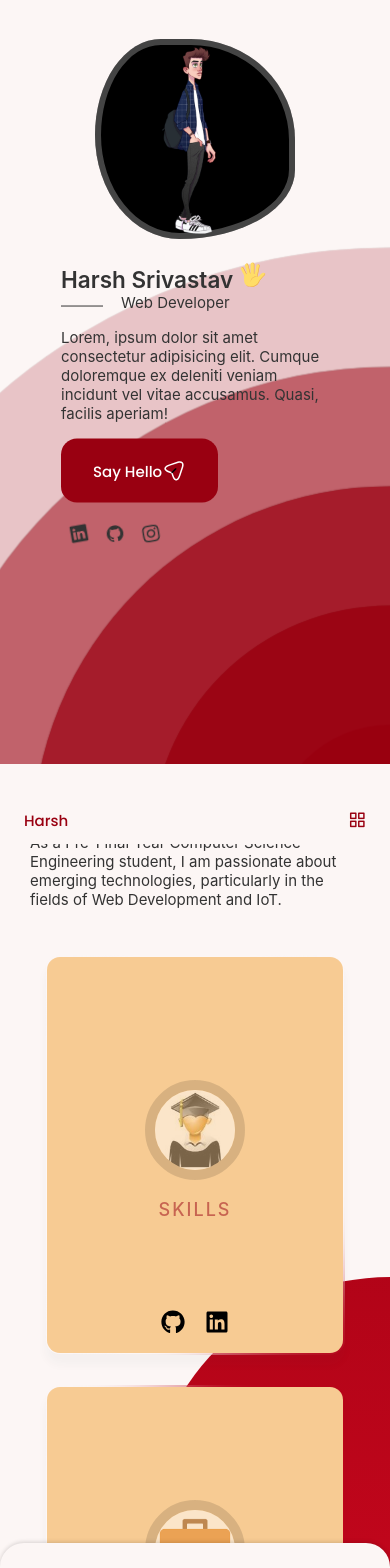
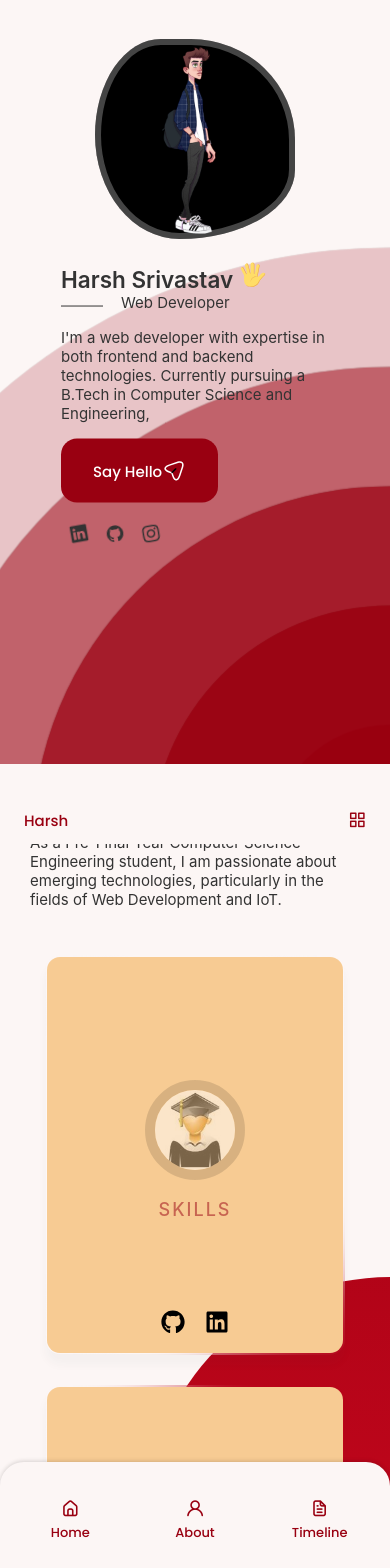
Before and after one commit to Hasrivastav/Journey, a React (Create React App) app: page / in a window 390 px wide. Shown: the top 1568 px of the page. Built offline with nearby package versions, Linux system fonts and the light colour scheme; a small style sheet from the web is missing.

Commit message:
responsivness

```diff
--- a/src/App.js
+++ b/src/App.js
@@ -20,13 +20,13 @@ function App() {
 
    <>
    <Header />
-   <main className='main'>
 
-    <Home />
-     <About />
-    <Timeline />
-    <Footer />
-   </main>
+
+<Home  />
+<About  />
+<Timeline  />
+<Footer  />
+
   </>
   );
 }
--- a/src/components/About.jsx
+++ b/src/components/About.jsx
@@ -6,7 +6,7 @@ import {  FaGithub, FaLinkedin } from 'react-icons/fa';
 
 const About = () => {
   return (
-    <div className="about">
+    <div id="about" className="about">
 
 
 
--- a/src/components/Data.jsx
+++ b/src/components/Data.jsx
@@ -56,7 +56,7 @@ const Data = () => {
         </h1>
         <h3 style={{color: 'hsl(var(--hue), var(--sat), 20%)'}} className="home__subtitle">Web Developer</h3>
         <p className="home__description">
-            Lorem, ipsum dolor sit amet consectetur adipisicing elit. Cumque doloremque ex deleniti veniam incidunt vel vitae accusamus. Quasi, facilis aperiam!
+        I'm a web developer with expertise in both frontend and backend technologies. Currently pursuing a B.Tech in Computer Science and Engineering,
         </p>
 
         <a href='#contact' className="button button--flex" onClick={() => window.open('mailto:harshsrivastav2111@gmail.com')}>
--- a/src/components/Header.jsx
+++ b/src/components/Header.jsx
@@ -26,23 +26,14 @@ const Header = () => {
         </a>
      </li>
 
-     {/* <li className="nav__item">
-        <a href="#skills" className="nav__link">
+     <li className="nav__item">
+        <a href="#timeline" className="nav__link">
         <i className="uil uil-file-alt nav__icon"></i>Timeline
         </a>
-     </li> */}
+     </li>
 
-     {/* <li className="nav__item">
-        <a href="#services" className="nav__link">
-        <i className="uil uil-briefcase-alt nav__icon"></i>Services
-        </a>
-     </li> */}
 
-     {/* <li className="nav__item">
-        <a href="#portfolio" className="nav__link">
-        <i className="uil uil-scenery nav__icon"></i>Portfolio
-        </a>
-     </li> */}
+
 
       <li className="nav__item">
         <a href="#contact" className="nav__link">
--- a/src/components/Home.jsx
+++ b/src/components/Home.jsx
@@ -4,7 +4,7 @@ import "../styles/home.css";
 import Social from './Social';
 import Data from './Data';
 import Arrow from './Arrow';
-import About from './About';
+
 
 const Home = () => {
   const homeContentVariants = {
@@ -32,7 +32,7 @@ const Home = () => {
   };
 
   return (
-    <section className="home section ripple-background">
+    <section id="home" className="home section ripple-background">
       <div className="circle small shade5"></div>
       <div className="circle medium shade4"></div>
       <div className="circle large shade3"></div>
--- a/src/styles/header.css
+++ b/src/styles/header.css
@@ -5,6 +5,7 @@
     left: 0;
     z-index: var(--z-fixed);
     background-color: var(--body-color);
+
 
 }
 
@@ -55,6 +56,9 @@
 }
 
 
+.scroll-header{
+	box-shadow: 0 -1px 4px rgba(0, 0, 0, 0.15);
+}
 
 @media screen  and (max-width:768px){
    .header{
```
Also changed, not shown: src/components/Social.jsx (+70 -0 lines).
